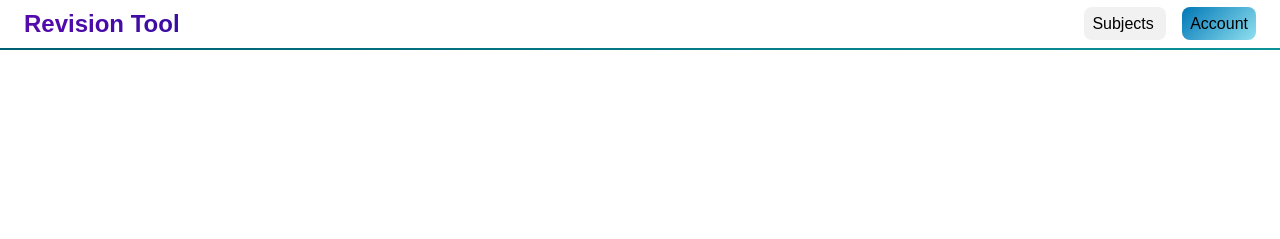
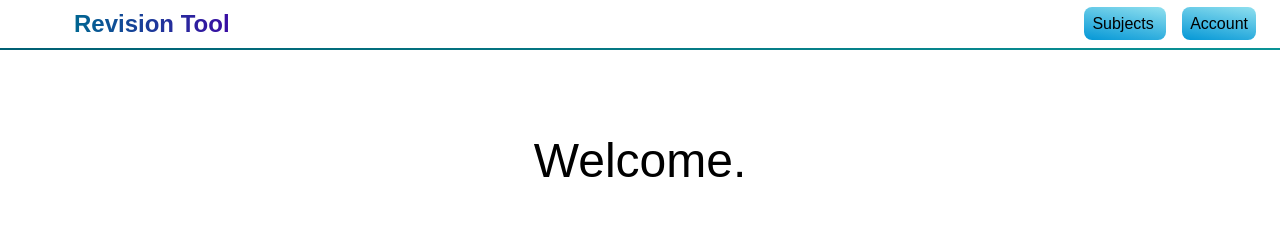
Before and after one commit to jack-whatley/revision-website, a website: page index.html in a window 1280 px wide. Drawn offline with Linux system fonts and the light colour scheme.

Commit message:
colours and some text

```diff
--- a/index.html
+++ b/index.html
@@ -34,6 +34,18 @@
             </div>
         </div>
 
+        <div class="home text">
+
+            <div class="history of the site">
+
+                <a class="front text" id ="front-text">
+                    <p>Welcome.</p>
+
+                </a>
+            </div>
+
+        </div>
+
         <script src="/index.js"></script>
 
     </body>
--- a/public/style.css
+++ b/public/style.css
@@ -25,9 +25,9 @@ body {
 
 .navbar-title {
 
-    margin: 0px;
+    margin: 50px;
     display: inline;
-    background: linear-gradient(90deg, rgba(86,11,173,1) 0%, rgba(58,12,163,1) 100%);
+    background: linear-gradient(90deg, rgba(0, 102, 145, 1) 0%, rgba(58,12,163,1) 100%);
     -webkit-text-fill-color: transparent;
     -webkit-background-clip: text;
 
@@ -75,10 +75,28 @@ body {
 
 }
 
+#subject-button {
+
+    background: linear-gradient(10deg, rgba(4, 151, 214, 1) 0%, rgba(144,224,239,1) 100%) !important;
+
+}
 #account-button {
 
-    background: linear-gradient(135deg, rgba(0,119,182,1) 0%, rgba(144,224,239,1) 100%) !important;
+    background: linear-gradient(10deg, rgba(4, 151, 214, 1) 0%, rgba(144,224,239,1) 100%) !important;
 
+}
+
+#front-text {
+
+    position: absolute;
+    top: 20%;
+    left: 50%;
+    transform: translate(-50%,-50%);
+
+    font-size: 3em;
+
+    opacity: 100%;
+    transition: all .1s ease-in-out;
 }
 
 .main-link {
```
Also changed, not shown: .subjects/subjects.css, .subjects/subjects.html.
